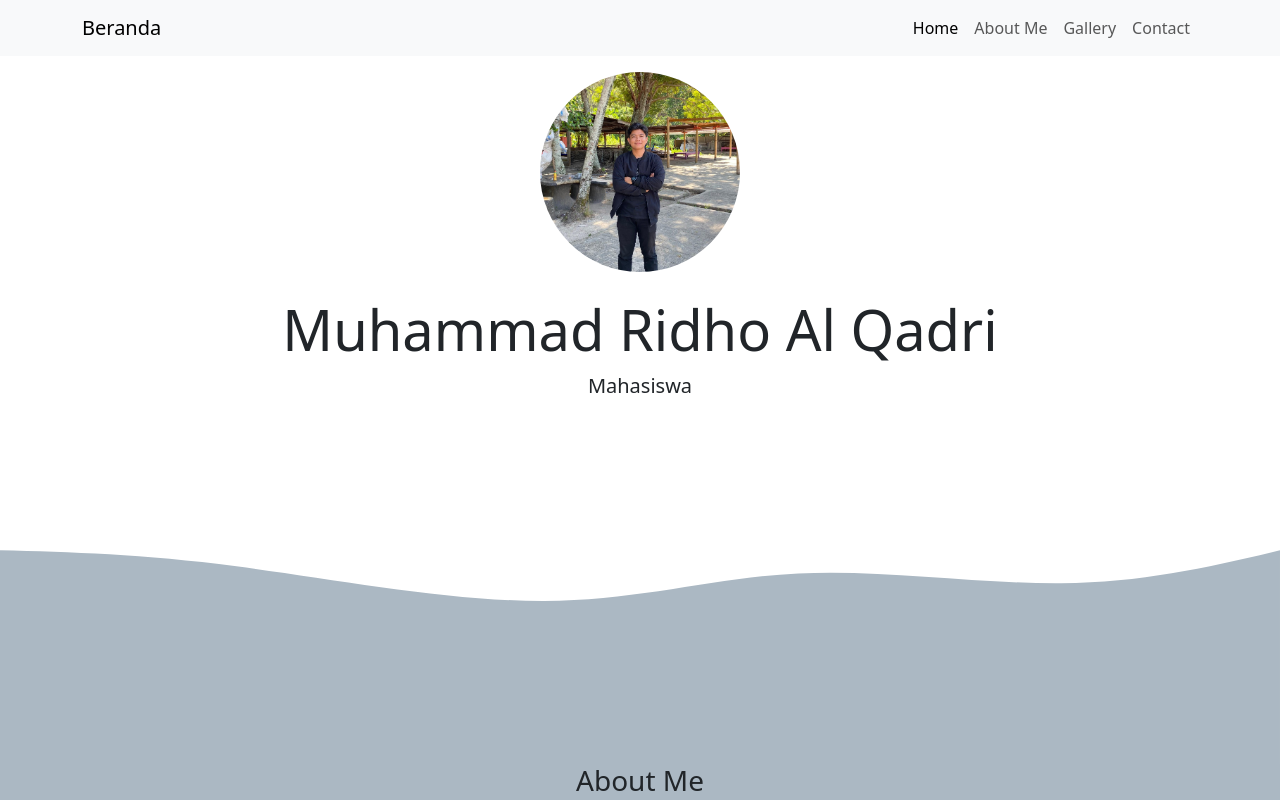
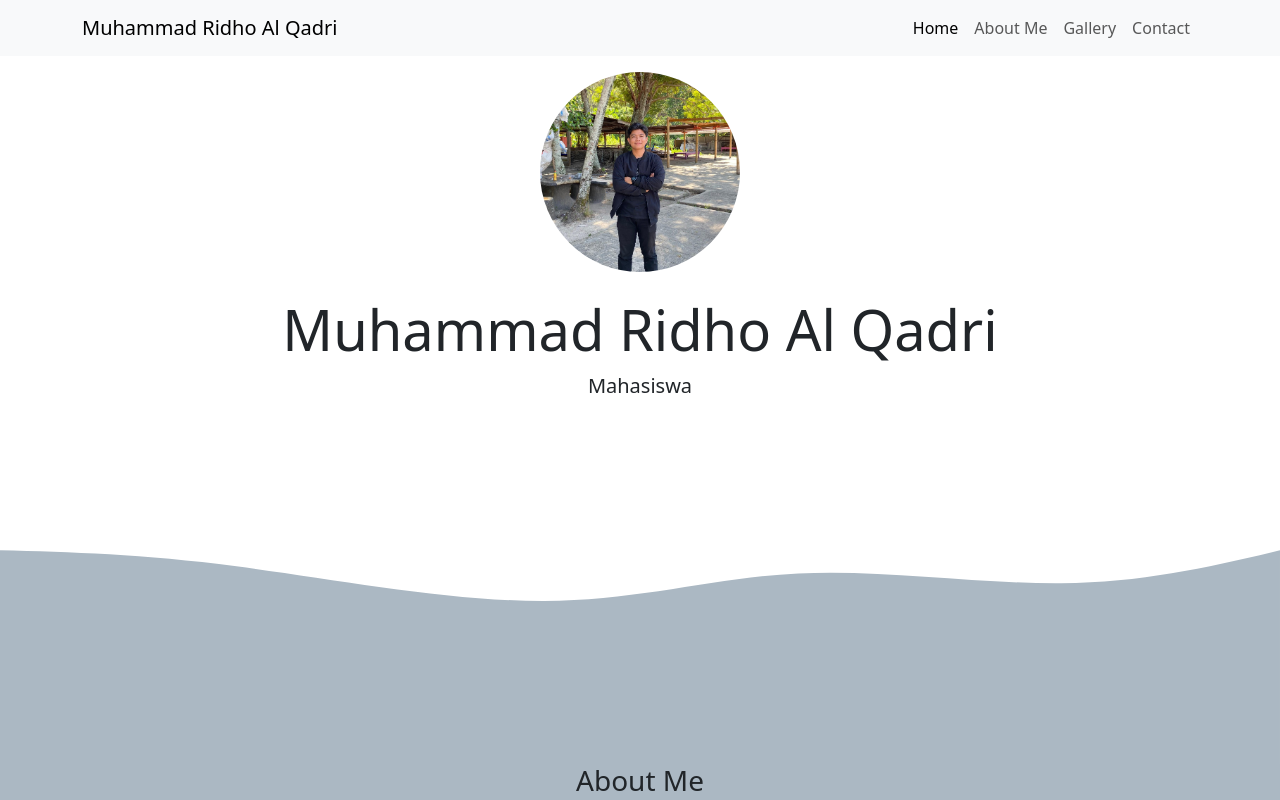
Before and after one commit to ridhoalqadri/website, a plain HTML site: page index.html in a window 1280 px wide. Shown: the top 800 px of the page. Drawn offline with nearby package versions, Linux system fonts and the light colour scheme.

Commit message:
Update index.html

```diff
--- a/index.html
+++ b/index.html
@@ -19,7 +19,7 @@
   <body>
     <nav class="navbar navbar-expand-lg bg-body-tertiary fixed-top">
       <div class="container">
-        <a class="navbar-brand" href="#"> Beranda </a>
+        <a class="navbar-brand" href="#"> Muhammad Ridho Al Qadri </a>
         <button class="navbar-toggler" type="button" data-bs-toggle="collapse" data-bs-target="#navbarNav" aria-controls="navbarNav" aria-expanded="false" aria-label="Toggle navigation">
           <span class="navbar-toggler-icon"></span>
         </button>
```
